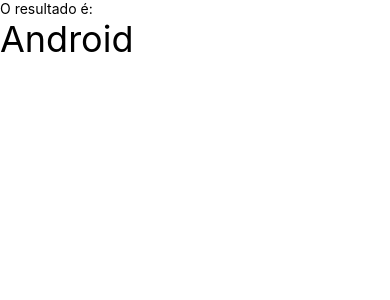
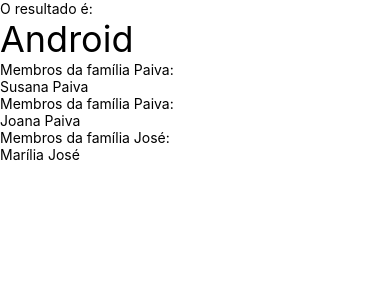
Before and after one commit to gabrielaalvescosta/react-native-studies, a React Native app in the folder exercicios/: screen / in a window 390 px wide. Shown: the top 300 px of the page. Built offline with nearby package versions, Linux system fonts and the light colour scheme.

Commit message:
Renderizacao condiciional

```diff
--- a/exercicios/src/App.js
+++ b/exercicios/src/App.js
@@ -2,6 +2,8 @@
 import { Text } from 'react-native';
 // import ContadorV2 from './components/contador/ContadorV2';
 import Diferenciar from './components/Diferenciar';
+import Familia from './components/familia/Familia';
+import Membros from './components/familia/Membros';
 import Parimpar from './components/Parimpar';
 
 // components
@@ -21,6 +23,13 @@
             <>
             <Parimpar num={3} />
             <Diferenciar/>
+            <Familia>
+                <Membros nome="Susana" sobrenome="Paiva" />
+                <Membros nome="Joana" sobrenome="Paiva" />
+            </Familia>
+            <Familia>
+                <Membros nome="Marília" sobrenome="José"/>
+            </Familia>
             {/* <ContadorV2 />
            <Text>
                Contador
--- a/exercicios/src/components/direta/Filho.js
+++ b/exercicios/src/components/direta/Filho.js
@@ -2,14 +2,14 @@
 import { Text } from 'react-native';
 import Estilo from '../estilo';
 
-export default ({ mensagem, outraMensagem }) => {
+export default ({ nome, sobrenome }) => {
        return (
            <>
            <Text style={Estilo.txtG}>
-                {mensagem}
+                {nome} {sobrenome}
            </Text>
            <Text style={Estilo.txtG}>
-                {outraMensagem}
+                {nome} {sobrenome}
            </Text>
            </>
        )
--- a/exercicios/src/components/direta/Pai.js
+++ b/exercicios/src/components/direta/Pai.js
@@ -7,6 +7,9 @@
     let y = 233
 
        return  (
-        <Filho mensagem="Olá" outraMensagem="Mundo" soma={y + 10} subtracao={y - x}/>
+           <>
+        <Filho nome="Laura" sobrenome="Souza" />
+        <Filho nome="Valentina" sobrenome="Souza" />
+        </>
        )
 }
--- /dev/null
+++ b/exercicios/src/components/familia/Familia.js
@@ -0,0 +1,13 @@
+import React from 'react';
+import Membros from './Membros';
+
+export default props => {
+
+    return (
+        <>
+        {props.children}
+        </>
+
+    )
+
+}
--- /dev/null
+++ b/exercicios/src/components/familia/Membros.js
@@ -0,0 +1,14 @@
+import React from 'react';
+import { Text } from 'react-native';
+
+
+export default ({ nome, sobrenome }) => {
+
+    return (
+        <>
+        <Text>Membros da família {sobrenome}:</Text>
+        <Text>{nome} {sobrenome}</Text>
+        </>
+    )
+
+}
```
